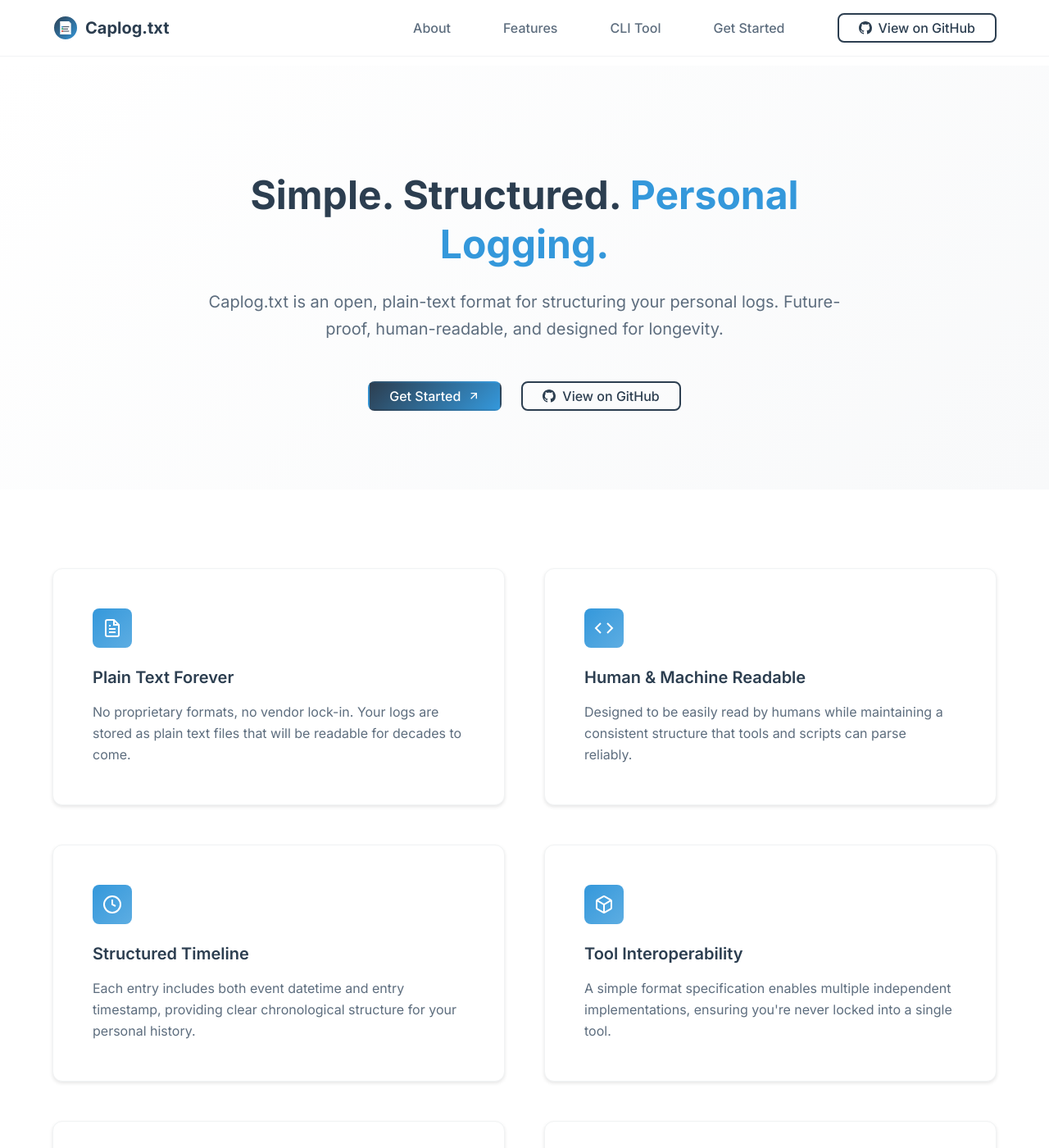
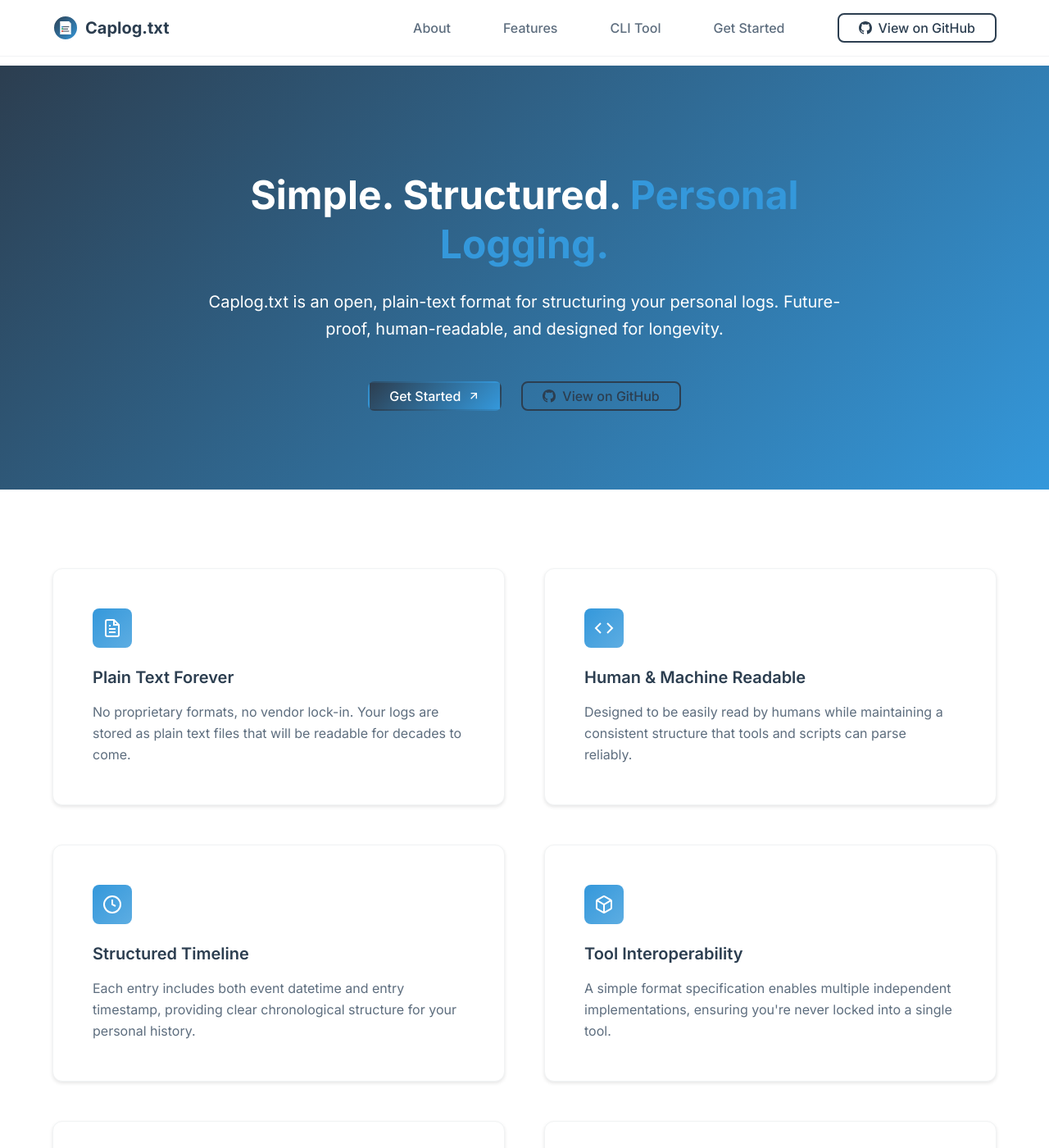
Before and after one commit to shubhambhahada/caplog-txt-website, a Jekyll site: the page built from index.md, in a window 1280 px wide and 1400 px high. Shown: the whole window at 82% size. Built offline with Jekyll 4.4.1, drawn with Linux system fonts in a browser that asks for light colours; some of the changed text lies outside the part shown.

Commit message:
make the new changes 2

```diff
--- a/assets/css/main.scss
+++ b/assets/css/main.scss
@@ -527,7 +527,14 @@
 
 .section-hero {
   padding: var(--spacing-5xl) 0 var(--spacing-4xl) 0;
-  background: linear-gradient(135deg, var(--background-primary) 0%, var(--background-secondary) 100%);
+  background: linear-gradient(135deg, var(--primary-color) 0%, var(--accent-color) 100%);
+  color: var(--text-white);
+}
+
+.section-hero .hero-title,
+.section-hero .hero-subtitle,
+.section-hero p {
+  color: var(--text-white);
 }
 
 @media (max-width: 1024px) {
--- a/index.md
+++ b/index.md
@@ -221,6 +221,27 @@
       </div>
     </div>
   </div>
+</section>
+
+<section id="terminal-example" class="section">
+  <div class="container">
+    <div class="grid grid-2" style="align-items: center;">
+      <div>
+        <h2>Command Line Tool</h2>
+        <p>
+          Get started immediately with our Python CLI tool. It handles the format details
+          so you can focus on capturing your thoughts and experiences.
+        </p>
+
+        <div class="btn-group">
+          <a href="{{ site.github.cli_repository_url }}" class="btn btn-primary" target="_blank" rel="noopener noreferrer">
+            Download CLI Tool
+          </a>
+          <a href="{{ site.github.cli_repository_url }}#usage" class="btn btn-outline" target="_blank" rel="noopener noreferrer">
+            View Documentation
+          </a>
+        </div>
+      </div>
 
       <div>
         <div class="code-example">
@@ -241,7 +262,6 @@
   </div>
 </section>
 
-
 <script>
 function copyCode() {
   const code = document.querySelector('.code-example pre code').textContent;
```
